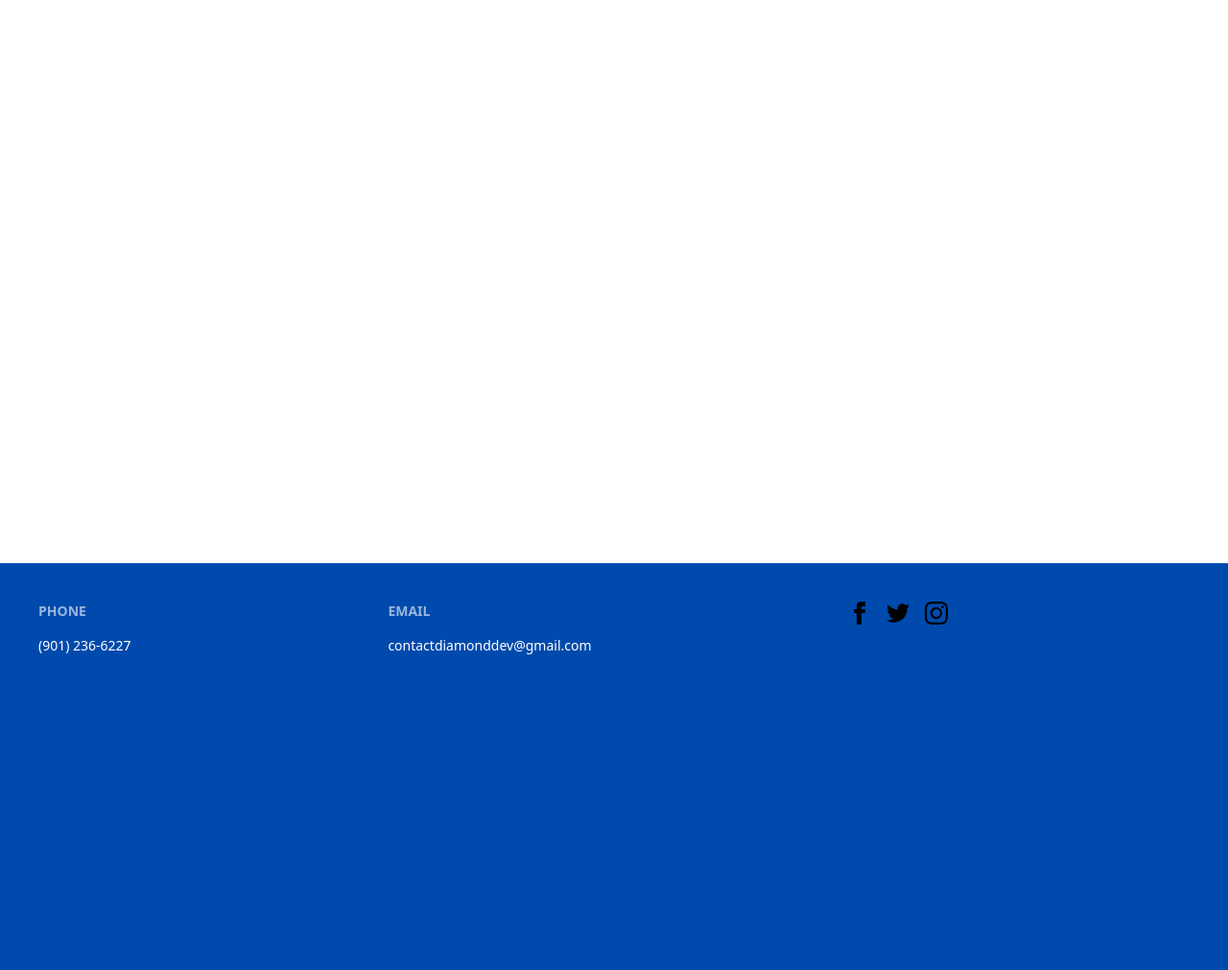
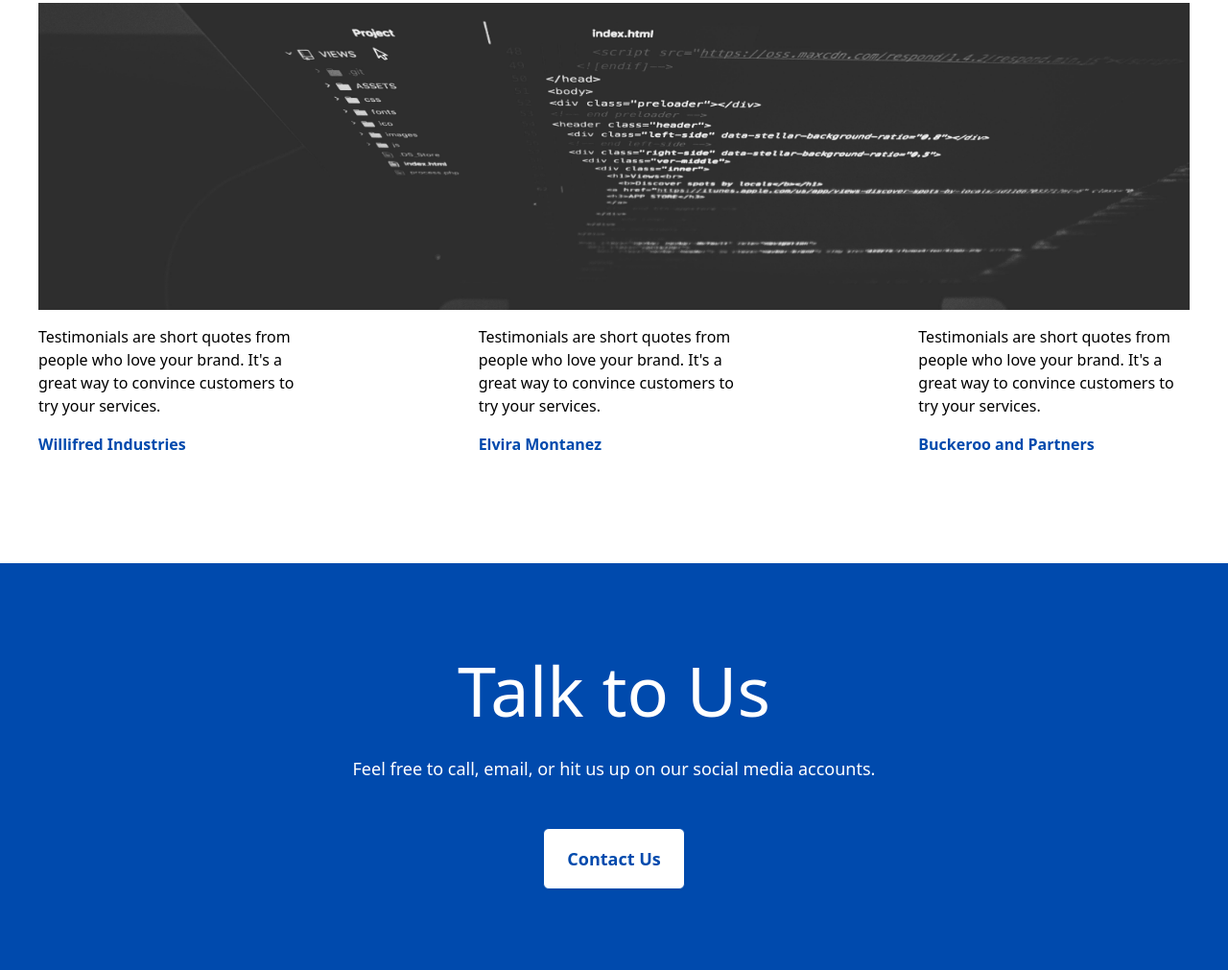
Before and after one commit to 901-DD-Development/dd_web, a website: page index.html in a window 1280 px wide. Shown: the part 4669-5680 px from the top of the page at 96% size. Before the commit the page ends 5392 px from the top, so only its background shows below. Drawn offline with Linux system fonts and the light colour scheme; files whose address does not match are found by name.

Commit message:
content final
Final content of site created
TBD fixing styles on a lot of elements

```diff
--- a/index.html
+++ b/index.html
@@ -136,37 +136,63 @@
         <div class="flex items-center justify-center">
           <div id="aboutUs" class="flex flex-col items-center h-screen w-screen">
               <img src="./images/assets/About Image.png" alt="" class="mt-4">
-              <div id="textBox" class=" border border-violet-600  w-2/3 text-center">
+              <div id="textBox" class="w-2/3 text-center">
                   <p class="text-5xl text-white">
                       For businesses that need a custom software solution, our software development service is a reliable and affordable option that delivers high-quality results. Unlike other software development companies, we offer a personalized and flexible approach, tailored to your specific needs and budget.
                   </p>
               </div>
           </div>
       </div>
-      <div class="flex   ">
-        <div id="Services" class="h-screen w-screen p-10 bg-white text-black flex flex-col items-center ">
-          <h1 class="text-8xl text-blue mb-8 font-agrandir">What Our Clients Say</h1>
-          <!-- Add your client testimonials or other content here -->
+      <div class="flex">
+        <div id="Services" class="h-screen w-screen p-10 bg-white text-black flex flex-col items-center">
+            <h1 class="text-8xl mt-12 text-blue mb-8 font-agrandir">What Our Clients Say</h1>
+            <img src="./images/assets/stockphotos/stock_long.jpg" alt="long_stock_image" class="h-80 w-full object-cover">
+            <div class="grid grid-cols-3 gap-44">
+                <div class="service-item flex flex-col ">
+                    <p class="mt-4 font-medium" style="text-align: left;">Testimonials are short quotes from people who love your brand. It's a great way to convince customers to try your services.</p>
+                    <h1 class="mt-4 text-blue font-bold text-left" style="text-align: left;">Willifred Industries</h1>
+                </div>
+
+                <div class="service-item flex flex-col ">
+                    <p class="mt-4 font-medium" style="text-align: left;">Testimonials are short quotes from people who love your brand. It's a great way to convince customers to try your services.</p>
+                    <h1 class="mt-4 text-blue font-bold text-left" style="text-align: left;">Elvira Montanez</h1>
+                </div>
+
+                <div class="service-item flex flex-col ">
+                    <p class="mt-4 font-medium" style="text-align: left;">Testimonials are short quotes from people who love your brand. It's a great way to convince customers to try your services.</p>
+                    <h1 class="mt-4 text-blue font-bold text-left" style="text-align: left;">Buckeroo and Partners</h1>
+                </div>
+            </div>
+            <!-- Add more service items as needed -->
+        </div>
+    </div>
+
         </div>
       </div>
 
 
 
 
-
-    <!-- Footer Section-->
-    <footer class="footer p-10 bg-base-300 text-base-content">
+      <div id="Footer" class="flex-shrink-0 bg-base-300 h-screen mt-14">
+        <div id='TalkToUs' class="h-3/4 mt-4 p-10 text-white flex flex-col items-center ">
+          <p class="text-7xl font-light mb-4">Talk to Us</p>
+          <p class="text-lg mb-4 mt-4">Feel free to call, email, or hit us up on our social media accounts.</p>
+          <button class="btn btn-lg bg-white text-blue rounded-md px-6 py-3 hover:text-white mt-8">
+            Contact Us
+          </button>
+        </div>
+        <footer class="text-white flex p-8">
           <nav>
-        <h4 class="footer-title text-white">PHONE</h4>
-        <a class="link link-hover text-white">(901) 236-6227</a>
+            <h4 class="footer-title">PHONE</h4>
+            <a class="link link-hover">(901) 236-6227</a>
           </nav>
           <nav>
-        <h4 class="footer-title text-white">EMAIL</h4>
-        <a class="link-hover text-white">contactdiamonddev@gmail.com</a>
+            <h4 class="footer-title">EMAIL</h4>
+            <a class="link-hover">contactdiamonddev@gmail.com</a>
           </nav>
           <nav>
-        <div class="grid grid-flow-col gap-4">
-          <a
+            <div class="grid grid-flow-col gap-4 mt-4">
+              <a class="flex items-center"
                 ><svg
                   xmlns="http://www.w3.org/2000/svg"
                   width="24"
@@ -178,7 +204,7 @@
                     d="M9 8h-3v4h3v12h5v-12h3.642l.358-4h-4v-1.667c0-.955.192-1.333 1.115-1.333h2.885v-5h-3.808c-3.596 0-5.192 1.583-5.192 4.615v3.385z"
                   ></path></svg
               ></a>
-          <a
+              <a class="flex items-center"
                 ><svg
                   xmlns="http://www.w3.org/2000/svg"
                   width="24"
@@ -190,7 +216,8 @@
                     d="M24 4.557c-.883.392-1.832.656-2.828.775 1.017-.609 1.798-1.574 2.165-2.724-.951.564-2.005.974-3.127 1.195-.897-.957-2.178-1.555-3.594-1.555-3.179 0-5.515 2.966-4.797 6.045-4.091-.205-7.719-2.165-10.148-5.144-1.29 2.213-.669 5.108 1.523 6.574-.806-.026-1.566-.247-2.229-.616-.054 2.281 1.581 4.415 3.949 4.89-.693.188-1.452.232-2.224.084.626 1.956 2.444 3.379 4.6 3.419-2.07 1.623-4.678 2.348-7.29 2.04 2.179 1.397 4.768 2.212 7.548 2.212 9.142 0 14.307-7.721 13.995-14.646.962-.695 1.797-1.562 2.457-2.549z"
                   ></path></svg
               ></a>
-          <svg
+              <a class="flex items-center"
+                ><svg
                   xmlns="http://www.w3.org/2000/svg"
                   width="24"
                   height="24"
@@ -202,8 +229,12 @@
                     d="M8 0C5.829 0 5.556.01 4.703.048 3.85.088 3.269.222 2.76.42a3.9 3.9 0 0 0-1.417.923A3.9 3.9 0 0 0 .42 2.76C.222 3.268.087 3.85.048 4.7.01 5.555 0 5.827 0 8.001c0 2.172.01 2.444.048 3.297.04.852.174 1.433.372 1.942.205.526.478.972.923 1.417.444.445.89.719 1.416.923.51.198 1.09.333 1.942.372C5.555 15.99 5.827 16 8 16s2.444-.01 3.298-.048c.851-.04 1.434-.174 1.943-.372a3.9 3.9 0 0 0 1.416-.923c.445-.445.718-.891.923-1.417.197-.509.332-1.09.372-1.942C15.99 10.445 16 10.173 16 8s-.01-2.445-.048-3.299c-.04-.851-.175-1.433-.372-1.941a3.9 3.9 0 0 0-.923-1.417A3.9 3.9 0 0 0 13.24.42c-.51-.198-1.092-.333-1.943-.372C10.443.01 10.172 0 7.998 0zm-.717 1.442h.718c2.136 0 2.389.007 3.232.046.78.035 1.204.166 1.486.275.373.145.64.319.92.599s.453.546.598.92c.11.281.24.705.275 1.485.039.843.047 1.096.047 3.231s-.008 2.389-.047 3.232c-.035.78-.166 1.203-.275 1.485a2.5 2.5 0 0 1-.599.919c-.28.28-.546.453-.92.598-.28.11-.704.24-1.485.276-.843.038-1.096.047-3.232.047s-2.39-.009-3.233-.047c-.78-.036-1.203-.166-1.485-.276a2.5 2.5 0 0 1-.92-.598 2.5 2.5 0 0 1-.6-.92c-.109-.281-.24-.705-.275-1.485-.038-.843-.046-1.096-.046-3.233s.008-2.388.046-3.231c.036-.78.166-1.204.276-1.486.145-.373.319-.64.599-.92s.546-.453.92-.598c.282-.11.705-.24 1.485-.276.738-.034 1.024-.044 2.515-.045zm4.988 1.328a.96.96 0 1 0 0 1.92.96.96 0 0 0 0-1.92m-4.27 1.122a4.109 4.109 0 1 0 0 8.217 4.109 4.109 0 0 0 0-8.217m0 1.441a2.667 2.667 0 1 1 0 5.334 2.667 2.667 0 0 1 0-5.334"
                   />
                 </svg>
+              </a>
             </div>
           </nav>
         </footer>
+
+    </div>
+
   </body>
 </html>
```
Also changed, not shown: dist/output.css, images/assets/stockphotos/stock_long.jpg (added). Lines whose indentation alone changed are shown as unchanged.
